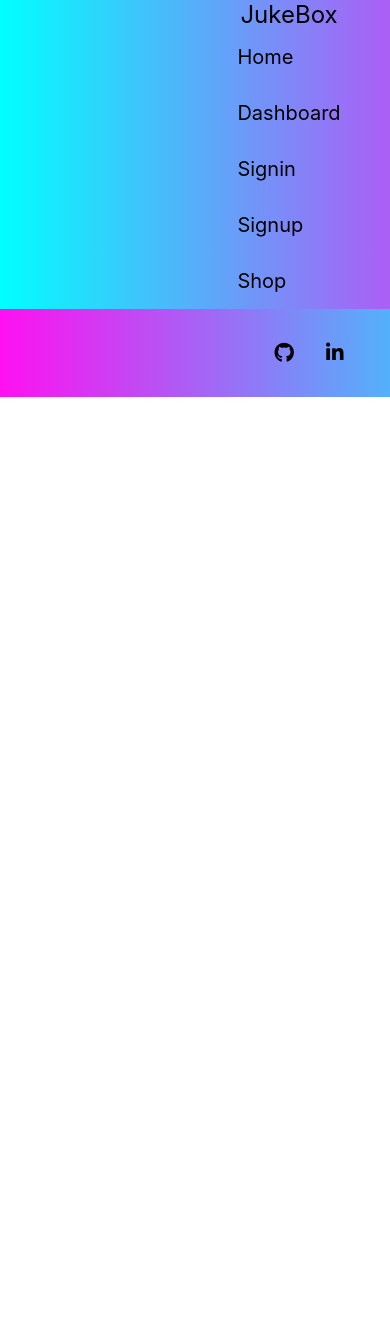
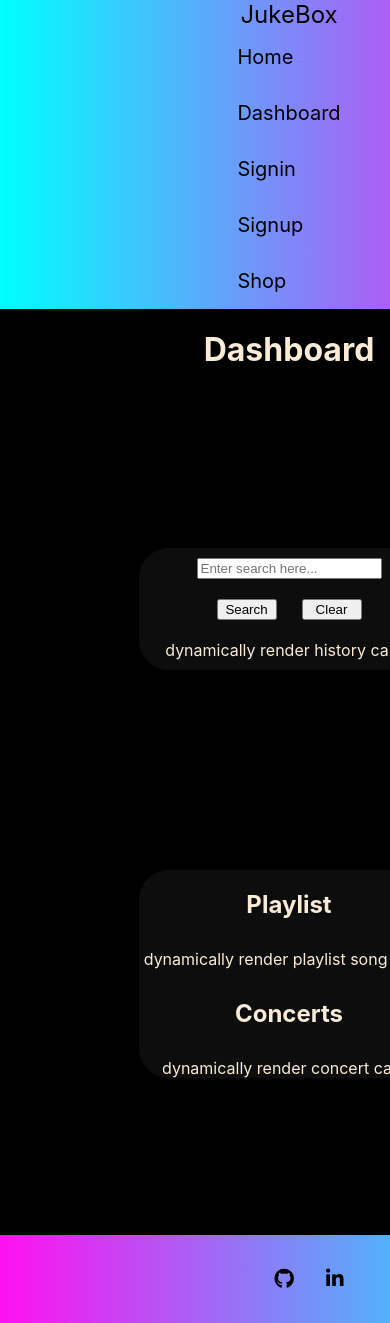
Before and after one commit to clogerie92/JukeBox, a React (Create React App) app: page /dashboard in a window 390 px wide. Shown: the top 1323 px of the page. Before the commit the page ends 844 px from the top, so only its background shows below. Built offline with nearby package versions, Linux system fonts and the light colour scheme.

Commit message:
added search field, search and clear buttons to dashboard, added results container for playlist and concert data in dashboard, changed background color of dashboard to black, added mobile responsiveness to dashboard

```diff
--- a/src/App.js
+++ b/src/App.js
@@ -6,7 +6,7 @@ import Home from './Components/Pages/Home';
 import Dashboard from './Components/Pages/Dashboard';
 import Signin from './Components/Pages/Signin';
 import Signup from './Components/Pages/Signup';
-import Shop from './Components/Pages/Shop';
+// import Shop from './Components/Pages/Shop';
 import Footer from './Components/Footer';
 
 function App() {
@@ -16,7 +16,7 @@ function App() {
          <Routes>
           <Route path="/" element={<LandingPage />}/>
           <Route path="/home" element={<Home />}/>
-          {/* <Route path="/dashboard" element={<Dashboard />}/> */}
+          <Route path="/dashboard" element={<Dashboard />}/>
           {/* <Route path="/signin" element={<Signin />}/> */}
           {/* <Route path="/signup" element={<Signup />}/> */}
           {/* <Route path="/shop" element={<Shop />}/> */}
--- a/src/Components/Pages/Dashboard.js
+++ b/src/Components/Pages/Dashboard.js
@@ -0,0 +1,40 @@
+import React from "react"
+import "../Styles/Dashboard.css";
+
+const Dashboard = () => {
+    return (
+        <>
+            <header className="fluid"><h1>Dashboard</h1></header>
+            <div className="dashboard-container">
+                <aside>
+                    <div className="search-container">
+                        <input placeholder="Enter search here..." type="text" />
+                        <div className="btn-container">
+                            <button>Search</button>
+                            <button>Clear</button>
+                        </div>
+                        <div className="history-container">
+                            dynamically render history cards
+                        </div>
+
+                    </div>
+                </aside>
+                <main>
+                    <div className="results-container">
+                        <h2>Playlist</h2>
+                        <div className="playlist">
+                             dynamically render playlist song cards
+
+                        </div>
+                        <h2>Concerts</h2>
+                        <div className="concert">
+                             dynamically render concert cards
+                        </div>
+                    </div>
+                </main>
+            </div>
+        </>
+    );
+}
+
+export default Dashboard;
--- a/src/Components/Pages/Home.js
+++ b/src/Components/Pages/Home.js
@@ -16,7 +16,7 @@ const HomePage = () => {
             <div className="about-api">
                 <article className="about-article">
                   <h2>How does it work?</h2>
-                  <p>JukeBox uses the Spotify and Ticketmaster API to pull curate playlists based on the user's input as well as upcoming shows. This web app uses a React front that is paired with a MongoDB backend.</p>
+                  <p>JukeBox uses the Spotify and Ticketmaster API to curate playlists based on the user's input as well as upcoming concerts. This web app uses a React front that is paired with a MongoDB backend. Stripe was incorporated in the record shop for purchaes.</p>
                 </article>
                 <figure className="spotify-api-figure">
                   <img src="https://images.unsplash.com/photo-1611339555312-e607c8352fd7?ixlib=rb-1.2.1&ixid=MnwxMjA3fDB8MHxwaG90by1wYWdlfHx8fGVufDB8fHx8&auto=format&fit=crop&w=1374&q=80" alt="spotify logo" />
--- a/src/Components/Styles/Dashboard.css
+++ b/src/Components/Styles/Dashboard.css
@@ -0,0 +1,67 @@
+header {
+    display: flex;
+    justify-content: center;
+    background: black;
+    color: antiquewhite;
+}
+
+.dashboard-container {
+    background: black;
+    color: antiquewhite;
+    display: flex;
+    flex-direction: row;
+    justify-content: center;
+    height: 100vh;
+}
+
+.btn-container {
+    display: flex;
+    gap: 25px;
+}
+
+.search-container {
+    display: flex;
+    flex-direction: column;
+    justify-content: flex-start;
+    align-items: center;
+}
+
+.playlist {
+    display: flex;
+    flex-wrap: wrap;
+    gap: 10px;
+}
+
+.results-container {
+    display: flex;
+    flex-direction: column;
+    flex-wrap: wrap;
+    justify-content: center;
+    align-items: center;
+}
+
+input, .btn-container, .history-container {
+    margin: 10px;
+}
+
+.history-container, .results-container {
+    display: flex;
+    justify-content: center;
+    flex-wrap: wrap;
+    gap: 10px;
+}
+
+.search-container, .results-container {
+    background-color: rgba(255, 255, 255, 0.05);
+    border-radius: 30px;
+    margin: 100px;
+    width: 300px;
+    height: auto;
+}
+
+@media screen and (max-width: 768px) {
+    .dashboard-container {
+        flex-direction: column;
+        align-items: center;
+    }
+}
```
